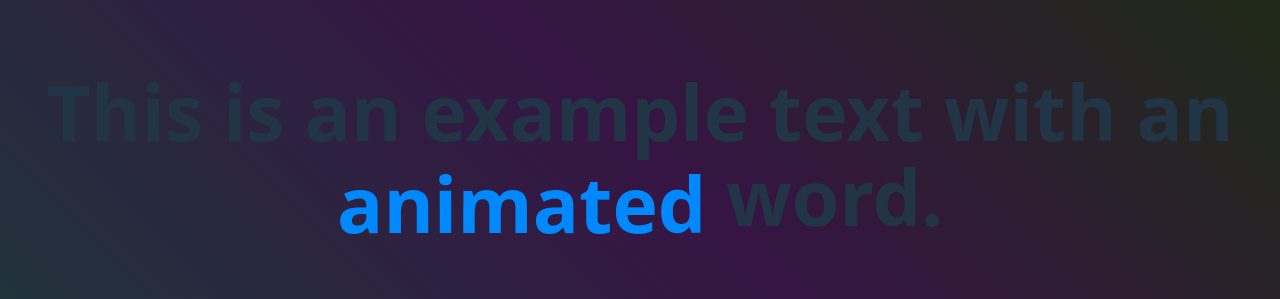
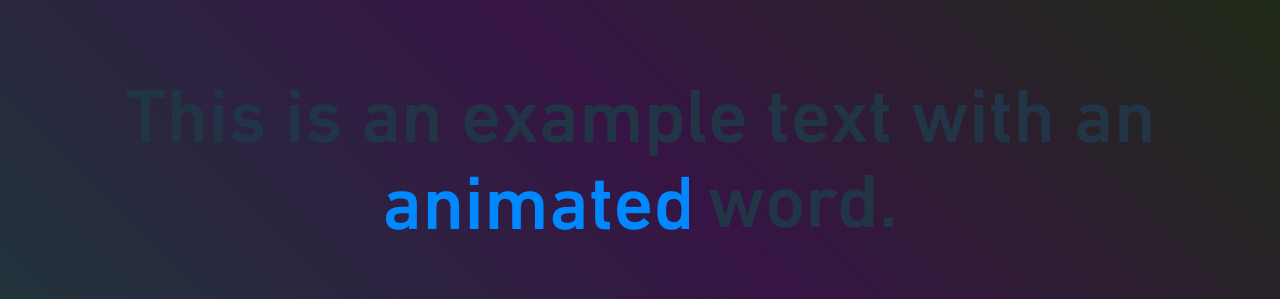
Before and after one commit to nicufarmache/text-animation-poc, a Vue app: page / in a window 1280 px wide. Shown: the part 258-557 px from the top of the page. Built offline with nearby package versions, Linux system fonts and the light colour scheme.

Commit message:
added font

```diff
--- a/src/style.css
+++ b/src/style.css
@@ -1,3 +1,17 @@
+@font-face {
+  font-family: 'din-regular';
+  font-style: normal;
+  font-weight: normal;
+  src: url('/DINNextW05-Regular.woff2') format('truetype');
+}
+
+@font-face {
+  font-family: 'din-medium';
+  font-style: normal;
+  font-weight: normal;
+  src: url('/DINNextW05-Medium.woff2') format('truetype');
+}
+
 :root {
   font-family: system-ui, Avenir, Helvetica, Arial, sans-serif;
   /* font-family: serif; */
@@ -33,6 +47,7 @@ body {
 }
 
 h1 {
+  font-family: 'din-medium';
   font-size: 3.2em;
   line-height: 1.1;
 }
```
Also changed, not shown: public/DINNextW05-Medium.woff2 (added), public/DINNextW05-Regular.woff2 (added).
